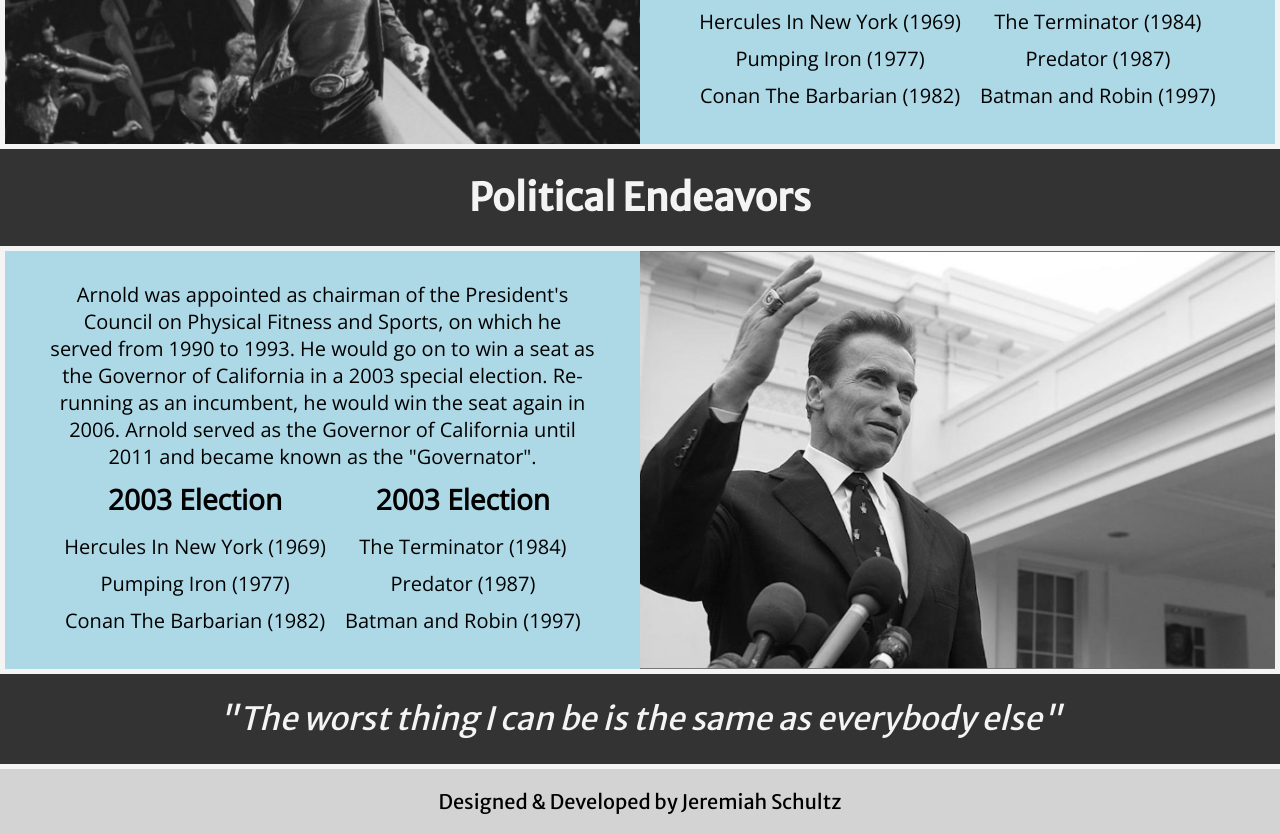
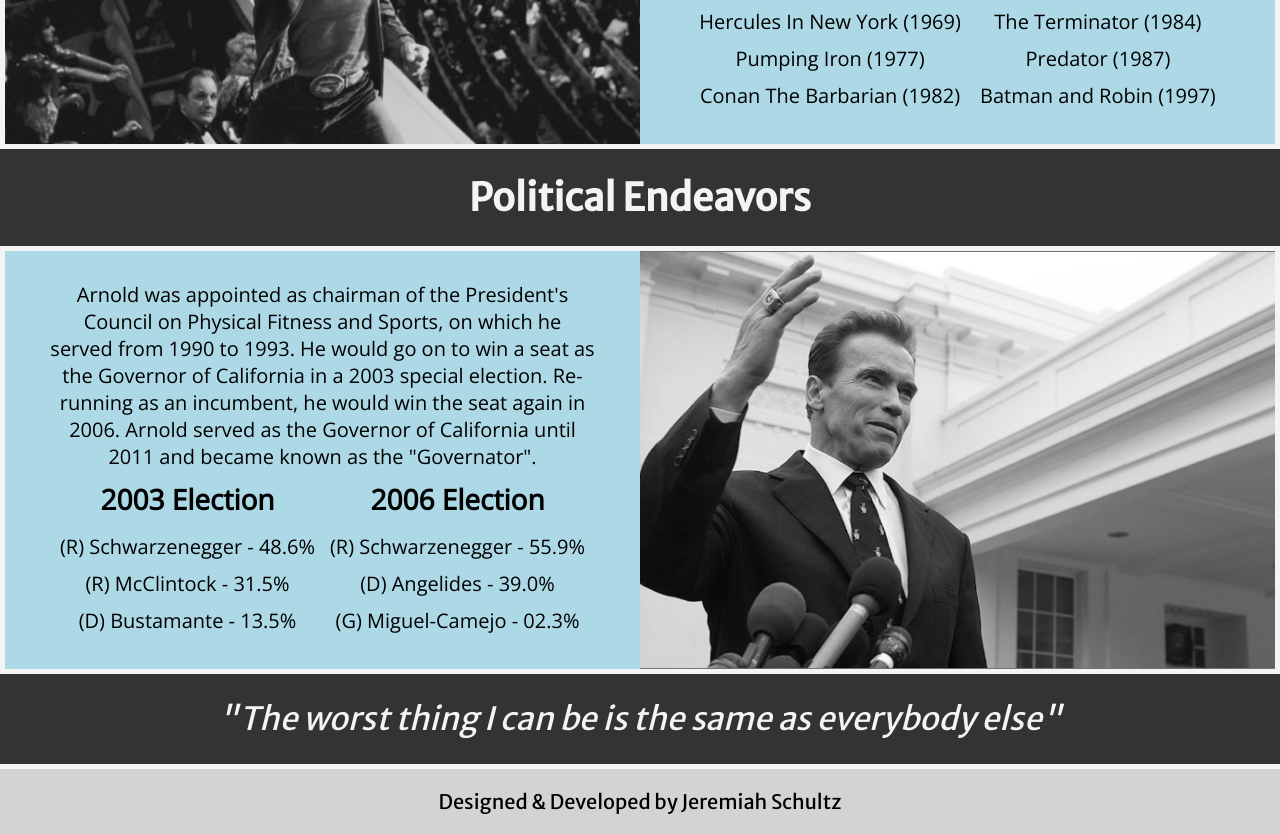
Before and after one commit to yojeremiah/code-journal, a plain HTML site: page tribute-page/tribute.html in a window 1280 px wide. Shown: the part 1621-2455 px from the top of the page. Drawn offline with nearby package versions, Linux system fonts and the light colour scheme.

Commit message:
Update arnold tribute election result list items

```diff
--- a/tribute-page/tribute.html
+++ b/tribute-page/tribute.html
@@ -91,15 +91,15 @@
           <div class="list-container">
             <ul class="card-list">
               <h3 class="card-title">2003 Election</h3>
-              <li>Hercules In New York (1969)</li>
-              <li>Pumping Iron (1977)</li>
-              <li>Conan The Barbarian (1982)</li>
+              <li>(R) Schwarzenegger - 48.6%</li>
+              <li>(R) McClintock - 31.5%</li>
+              <li>(D) Bustamante - 13.5%</li>
             </ul>
             <ul class="card-list">
-              <h3 class="card-title">2003 Election</h3>
-              <li>The Terminator (1984)</li>
-              <li>Predator (1987)</li>
-              <li>Batman and Robin (1997)</li>
+              <h3 class="card-title">2006 Election</h3>
+              <li>(R) Schwarzenegger - 55.9%</li>
+              <li>(D) Angelides - 39.0%</li>
+              <li>(G) Miguel-Camejo - 02.3%</li>
             </ul>
           </div>
         </div>
```
